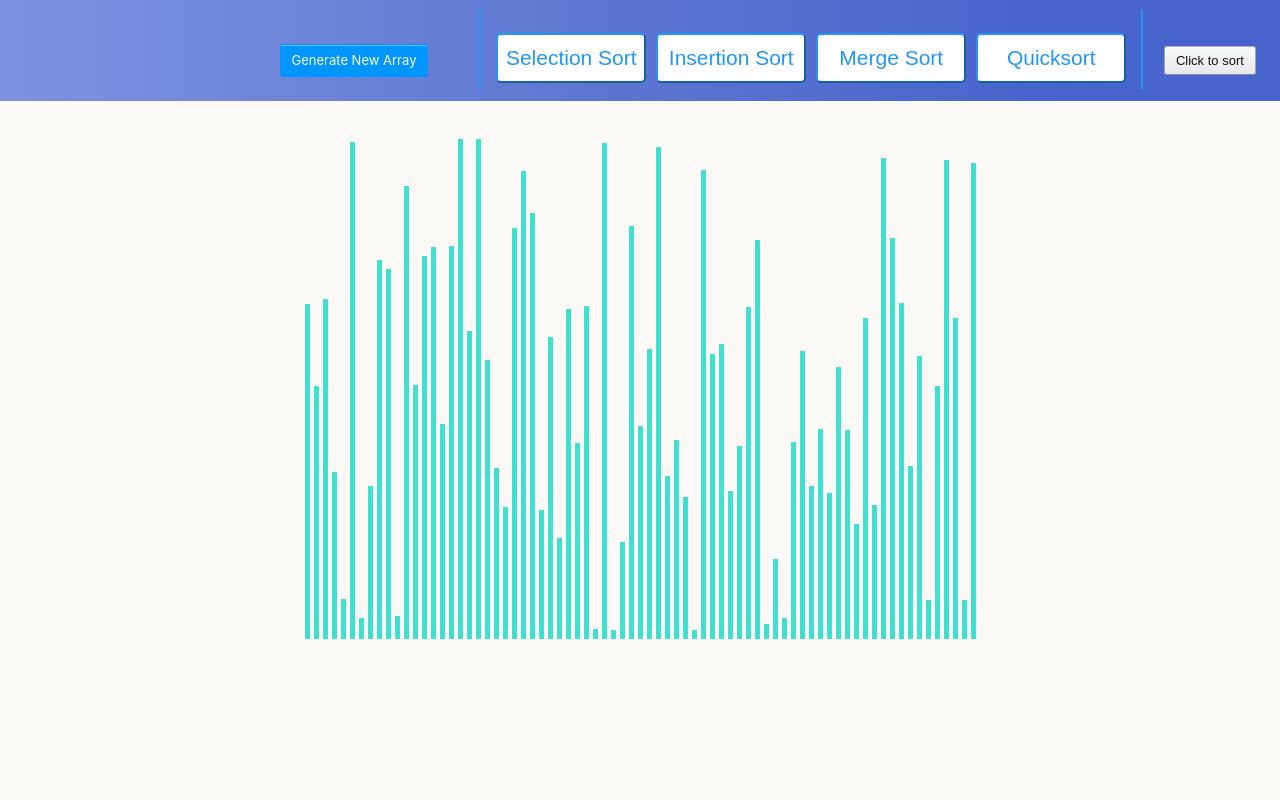
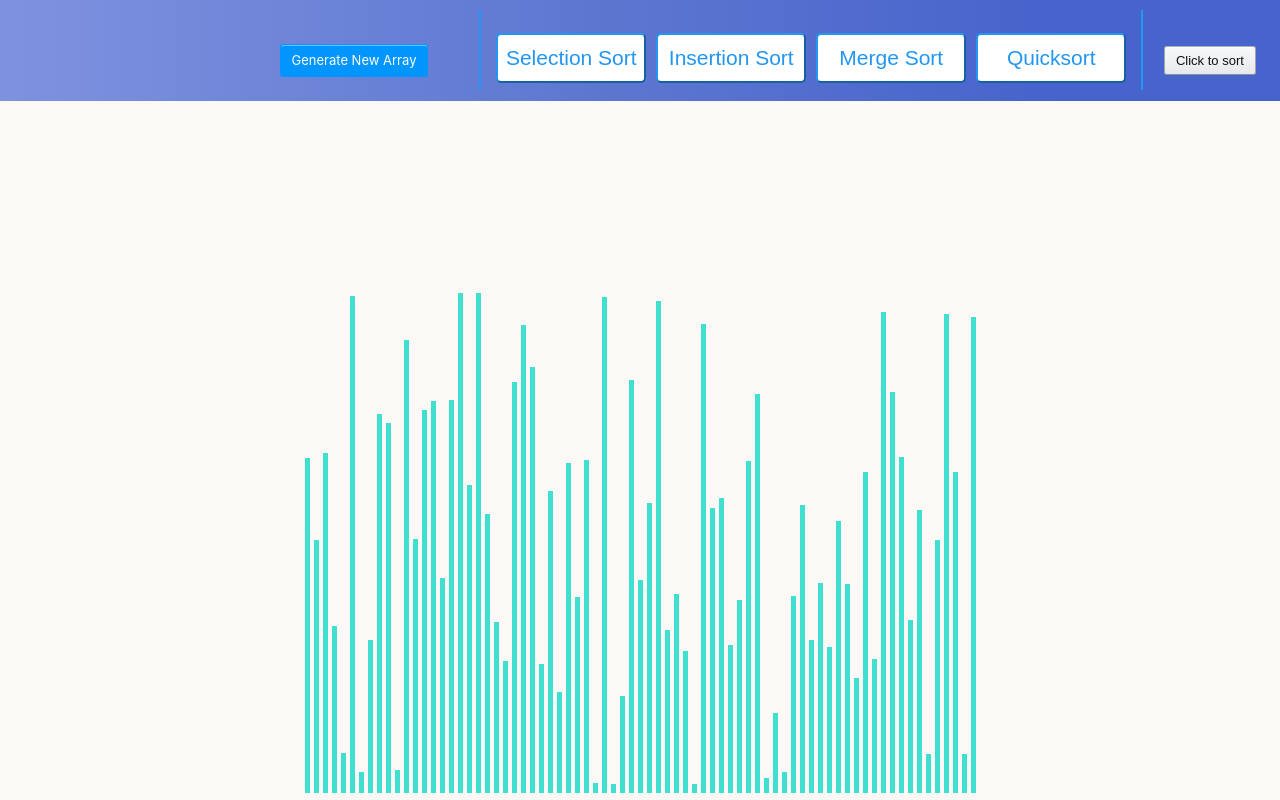
Before and after one commit to Lockmyre/dsAndAlgorithmsVisualizer, a React (Create React App) app: page / in a window 1280 px wide. Built offline with nearby package versions, Linux system fonts and the light colour scheme.

Commit message:
finished insertion sort

```diff
--- a/src/sortingAlgorithms/sortingAlgorithms.js
+++ b/src/sortingAlgorithms/sortingAlgorithms.js
@@ -77,7 +77,7 @@ export function _insertionSort(array) {
 function insertInOrder(anEntry, array, end, animationArray) {
 	let index = end;
 	while (index >= 0 && anEntry < array[index]) {
-		animationArray.push(["compare", end+1, index]);
+		animationArray.push(["compare", index+1, index]);
 		animationArray.push(["insert", index+1, index]);
 		array[index+1] = array[index];
 		index--;
--- a/src/styles/SortingAlgorithmVisualizer.css
+++ b/src/styles/SortingAlgorithmVisualizer.css
@@ -4,7 +4,7 @@
 	background-color: turquoise;
 	display: inline-block;
 	margin: 0 2px;
-	margin-top: 3%;
+	margin-top: 15%;
 }
 
 #sortingAlgorithmHeader {
--- a/src/visualizers/SortingAlgorithmVisualizer.jsx
+++ b/src/visualizers/SortingAlgorithmVisualizer.jsx
@@ -5,6 +5,12 @@ import {_selectionSort} from '../sortingAlgorithms/sortingAlgorithms.js';
 import {_insertionSort} from '../sortingAlgorithms/sortingAlgorithms.js';
 
 var currentButton = null;
+
+
+
+/* TODO: FIX INSERTION SORT SWAP */
+
+
 
 export default class SortingAlgorithmVisualizer extends React.Component {
 	constructor(props) {
@@ -272,6 +278,6 @@ function insertionSort(array) {
 				barOneStyle.height = `${barTwoStyle.height}`;
 				barTwoStyle.height = `${temp}`
 			}
-		}, i * 1000);
+		}, i * 50);
 	}
 }
```
Also changed, not shown: 1 other file (tests, documents, lock files or other folders).
